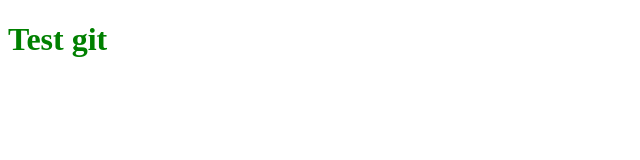
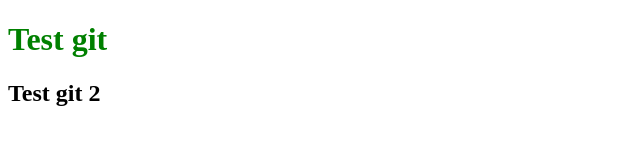
Before and after one commit to minhtamabc/test_repo_git, a plain HTML site: page index.html in a window 1280 px wide. Shown: the whole page, without its empty margins (0-640 px from the left). Drawn offline with Linux system fonts and the light colour scheme.

Commit message:
add tag h2 ngay 13/10 de test

```diff
--- a/index.html
+++ b/index.html
@@ -8,5 +8,6 @@
 </head>
 <body>
     <h1>Test git</h1>
+    <h2>Test git 2</h2>
 </body>
 </html>
```
